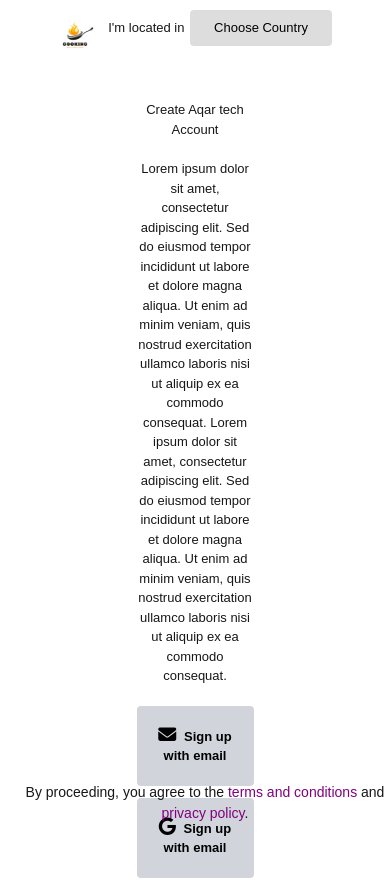
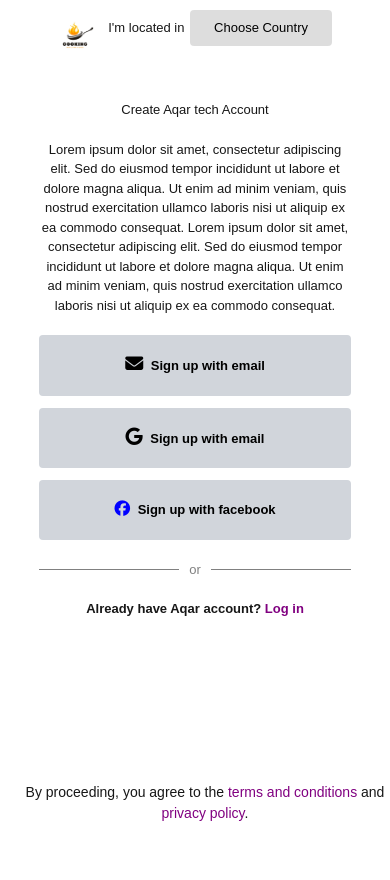
Before and after one commit to AH-2002/Aqaratak, a Next.js app: page /auth/register in a window 390 px wide. Shown: the top 880 px of the page. After the commit the page ends 844 px from the top, so only its background shows below. Built offline with nearby package versions, Linux system fonts and the light colour scheme.

Commit message:
update resposive

```diff
--- a/app/globals.css
+++ b/app/globals.css
@@ -116,12 +116,12 @@ width: 100% !important;
 }
 @media (max-width: 952px) {
     .registerContent{
-        width: 50%;
+        width: 50% !important;
     }
 }
 @media (max-width: 605px) {
     .registerContent{
-    width: 80%;
+    width: 80% !important;
     }
 }
 
```
